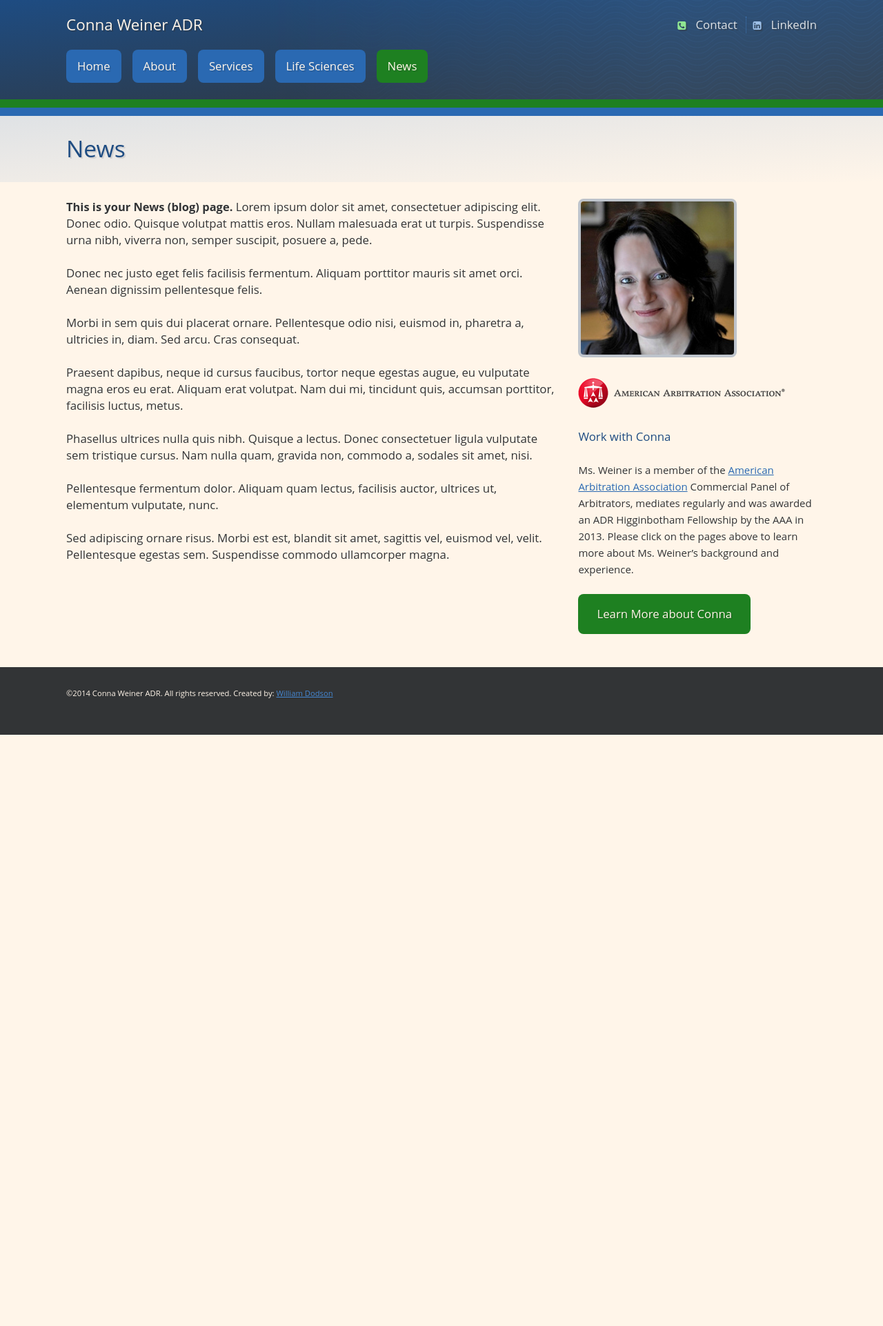
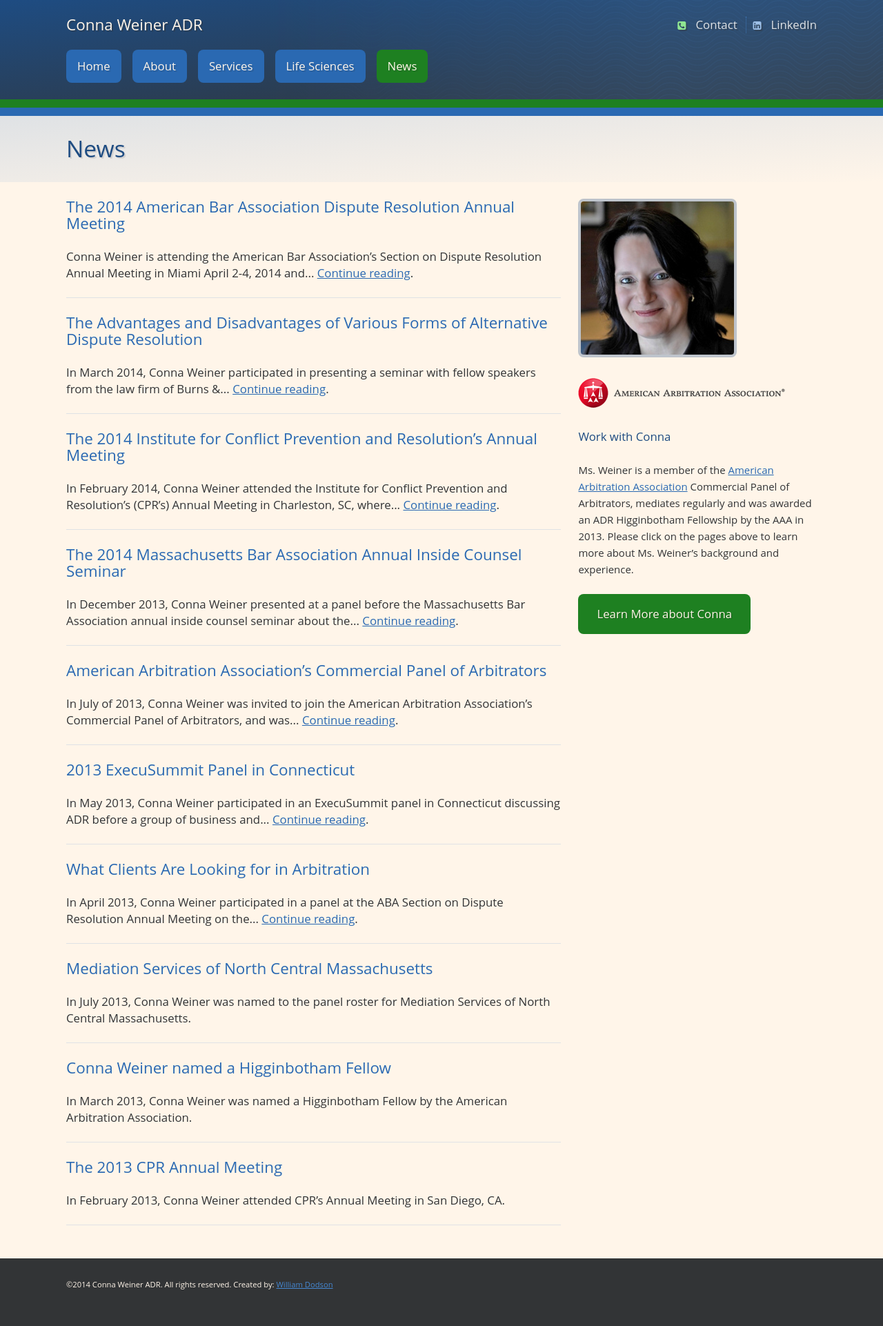
Before and after one commit to williamdodson/connaweiner-proto, a Jekyll site: the page public/news/index.html, which Jekyll copies as it is, in a window 1280 px wide. Shown: the whole page at 69% size. Built offline with Jekyll 4.4.1, drawn with Linux system fonts in a browser that asks for light colours; Markdown is read by kramdown in place of the engine named in the settings; before the commit the page ends 1065 px from its top, so only the background shows below that.

Commit message:
Added data, page logic, and styles for initial news items.

```diff
--- a/a/c/style.css
+++ b/a/c/style.css
@@ -867,6 +867,12 @@ optgroup::-moz-focus-inner {
   padding: 1.5rem 2.35765% 1.5rem 2.35765%;
 }
 
+.news-item {
+  border-bottom: 0.0625rem solid #dfe2e5;
+  margin-bottom: 1.5rem;
+  padding-bottom: 1.4375rem;
+}
+
 .hide {
   margin: -1px;
   padding: 0;
@@ -1272,6 +1278,13 @@ hr {
     font-size: 3rem;
     line-height: 1;
   }
+}
+
+.news-item h2 a {
+  text-decoration: none;
+}
+.news-item p:last-child {
+  margin-bottom: 0;
 }
 
 .required {
--- a/public/news/index.html
+++ b/public/news/index.html
@@ -82,19 +82,111 @@
     <div class="primary">
       <div class="container">
         <main class="content" role="main">
-          <p><strong>This is your News (blog) page.</strong> Lorem ipsum dolor sit amet, consectetuer adipiscing elit. Donec odio. Quisque volutpat mattis eros. Nullam malesuada erat ut turpis. Suspendisse urna nibh, viverra non, semper suscipit, posuere a, pede.</p>
 
-<p>Donec nec justo eget felis facilisis fermentum. Aliquam porttitor mauris sit amet orci. Aenean dignissim pellentesque felis.</p>
 
-<p>Morbi in sem quis dui placerat ornare. Pellentesque odio nisi, euismod in, pharetra a, ultricies in, diam. Sed arcu. Cras consequat.</p>
+<section class="news-item">
+  <h2><a href="#">The 2014 American Bar Association Dispute Resolution Annual Meeting</a></h2>
+  <p>
+    Conna Weiner is attending the American Bar Association’s Section on Dispute Resolution Annual Meeting in Miami April 2-4, 2014 and...
 
-<p>Praesent dapibus, neque id cursus faucibus, tortor neque egestas augue, eu vulputate magna eros eu erat. Aliquam erat volutpat. Nam dui mi, tincidunt quis, accumsan porttitor, facilisis luctus, metus.</p>
+    <a href="#">Continue reading</a>.
 
-<p>Phasellus ultrices nulla quis nibh. Quisque a lectus. Donec consectetuer ligula vulputate sem tristique cursus. Nam nulla quam, gravida non, commodo a, sodales sit amet, nisi.</p>
+  </p>
+</section>
 
-<p>Pellentesque fermentum dolor. Aliquam quam lectus, facilisis auctor, ultrices ut, elementum vulputate, nunc.</p>
 
-<p>Sed adipiscing ornare risus. Morbi est est, blandit sit amet, sagittis vel, euismod vel, velit. Pellentesque egestas sem. Suspendisse commodo ullamcorper magna.</p>
+<section class="news-item">
+  <h2><a href="#">The Advantages and Disadvantages of Various Forms of Alternative Dispute Resolution</a></h2>
+  <p>
+    In March 2014, Conna Weiner participated in presenting a seminar with fellow speakers from the law firm of Burns &amp;...
+
+    <a href="#">Continue reading</a>.
+
+  </p>
+</section>
+
+
+<section class="news-item">
+  <h2><a href="#">The 2014 Institute for Conflict Prevention and Resolution’s Annual Meeting</a></h2>
+  <p>
+    In February 2014, Conna Weiner attended the Institute for Conflict Prevention and Resolution’s (CPR’s) Annual Meeting in Charleston, SC, where...
+
+    <a href="#">Continue reading</a>.
+
+  </p>
+</section>
+
+
+<section class="news-item">
+  <h2><a href="#">The 2014 Massachusetts Bar Association Annual Inside Counsel Seminar</a></h2>
+  <p>
+    In December 2013, Conna Weiner presented at a panel before the Massachusetts Bar Association annual inside counsel seminar about the...
+
+    <a href="#">Continue reading</a>.
+
+  </p>
+</section>
+
+
+<section class="news-item">
+  <h2><a href="#">American Arbitration Association’s Commercial Panel of Arbitrators</a></h2>
+  <p>
+    In July of 2013, Conna Weiner was invited to join the American Arbitration Association’s Commercial Panel of Arbitrators, and was...
+
+    <a href="#">Continue reading</a>.
+
+  </p>
+</section>
+
+
+<section class="news-item">
+  <h2><a href="#">2013 ExecuSummit Panel in Connecticut</a></h2>
+  <p>
+    In May 2013, Conna Weiner participated in an ExecuSummit panel in Connecticut discussing ADR before a group of business and...
+
+    <a href="#">Continue reading</a>.
+
+  </p>
+</section>
+
+
+<section class="news-item">
+  <h2><a href="#">What Clients Are Looking for in Arbitration</a></h2>
+  <p>
+    In April 2013, Conna Weiner participated in a panel at the ABA Section on Dispute Resolution Annual Meeting on the...
+
+    <a href="#">Continue reading</a>.
+
+  </p>
+</section>
+
+
+<section class="news-item">
+  <h2><a href="#">Mediation Services of North Central Massachusetts</a></h2>
+  <p>
+    In July 2013, Conna Weiner was named to the panel roster for Mediation Services of North Central Massachusetts.
+
+  </p>
+</section>
+
+
+<section class="news-item">
+  <h2><a href="#">Conna Weiner named a Higginbotham Fellow</a></h2>
+  <p>
+    In March 2013, Conna Weiner was named a Higginbotham Fellow by the American Arbitration Association.
+
+  </p>
+</section>
+
+
+<section class="news-item">
+  <h2><a href="#">The 2013 CPR Annual Meeting</a></h2>
+  <p>
+    In February 2013, Conna Weiner attended CPR’s Annual Meeting in San Diego, CA.
+
+  </p>
+</section>
+
         </main>
 
         <aside class="ancillary" role="complementary">
```
Also changed, not shown: _data/_news-items.yml (added, +29 -0 lines), about/index.html (+67 -57 lines), news/index.html (+12 -13 lines), public/a/c/style.css (+13 -0 lines), public/about/index.html (+68 -57 lines), sass/partials/_extensions.scss (+7 -0 lines), sass/partials/_typography.scss (+14 -0 lines).
